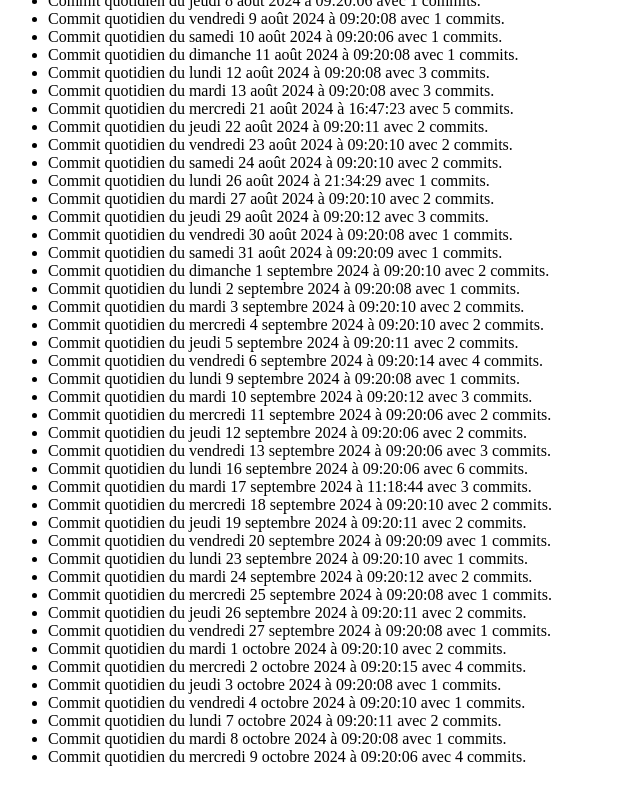
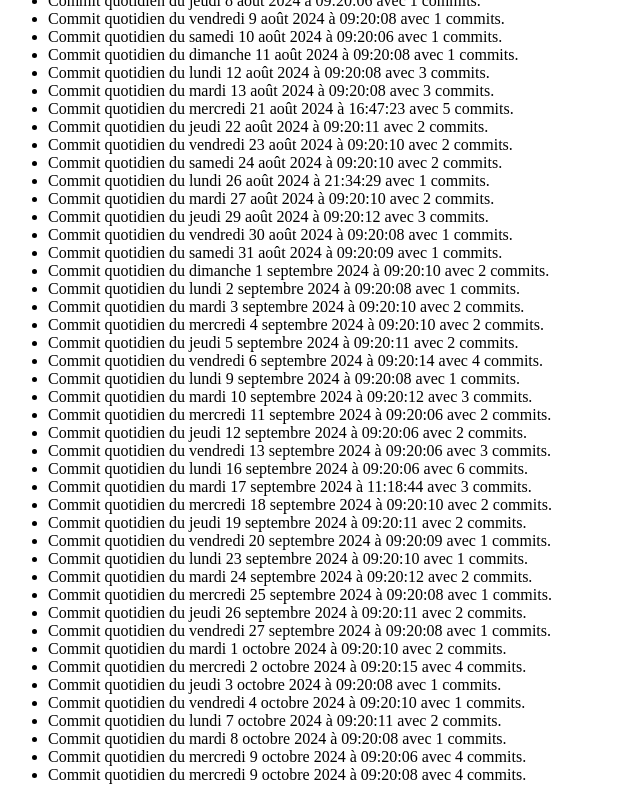
Before and after one commit to Reisorel/autocommit_bot, a website: page index.html in a window 1280 px wide. Shown: the part 1640-2440 px from the top of the page, without its empty margins (0-640 px from the left). Drawn offline with Linux system fonts and the light colour scheme.

Commit message:
Commit quotidien du mercredi 9 octobre 2024 à 09:20:08 avec 4 commits.

```diff
--- a/index.html
+++ b/index.html
@@ -266,6 +266,8 @@
 
 <li>Commit quotidien du mercredi 9 octobre 2024 à 09:20:06 avec 4 commits.</li>
 
+<li>Commit quotidien du mercredi 9 octobre 2024 à 09:20:08 avec 4 commits.</li>
+
 </ul>
   <script src="generate_commit.js"></script>
 
```
